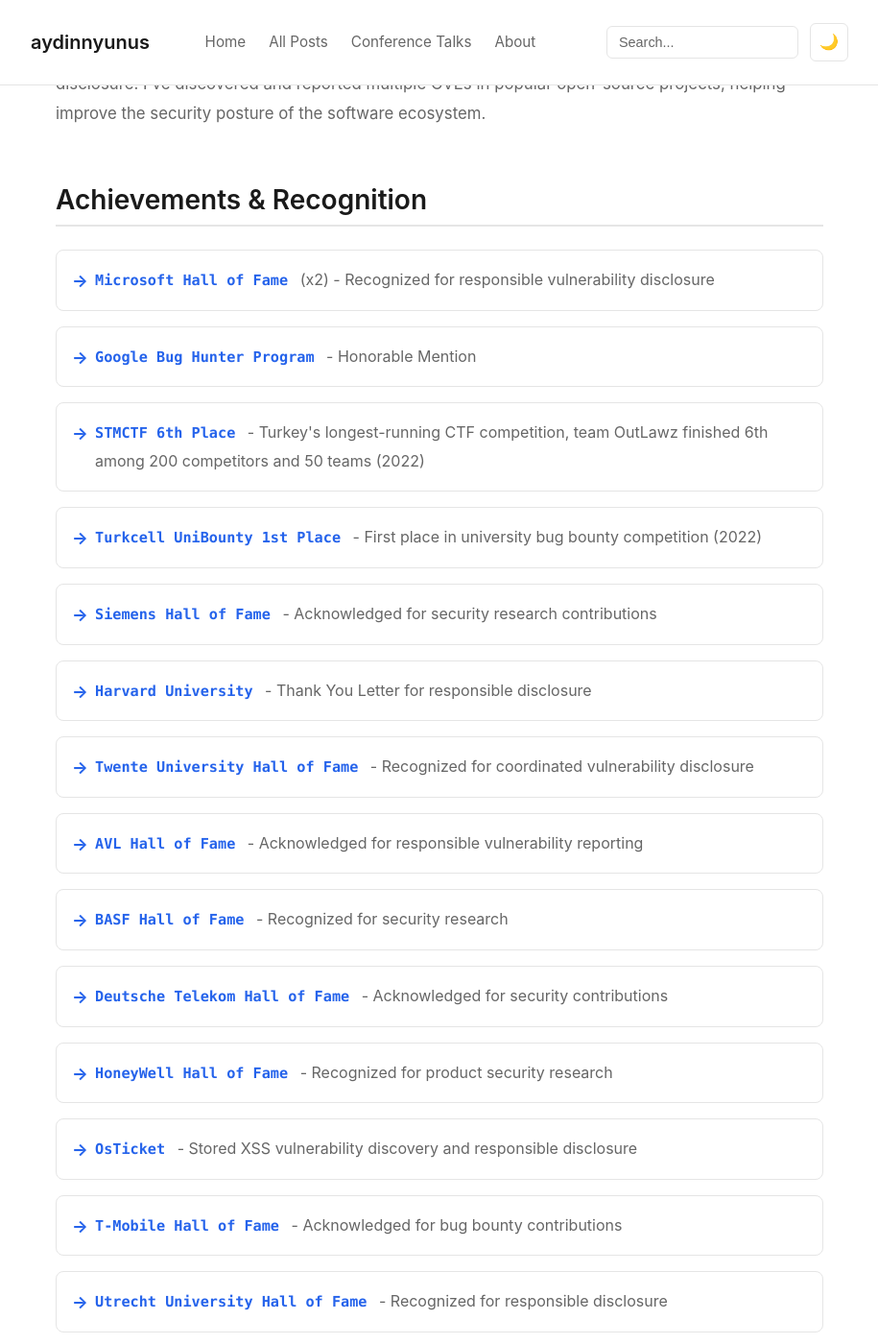
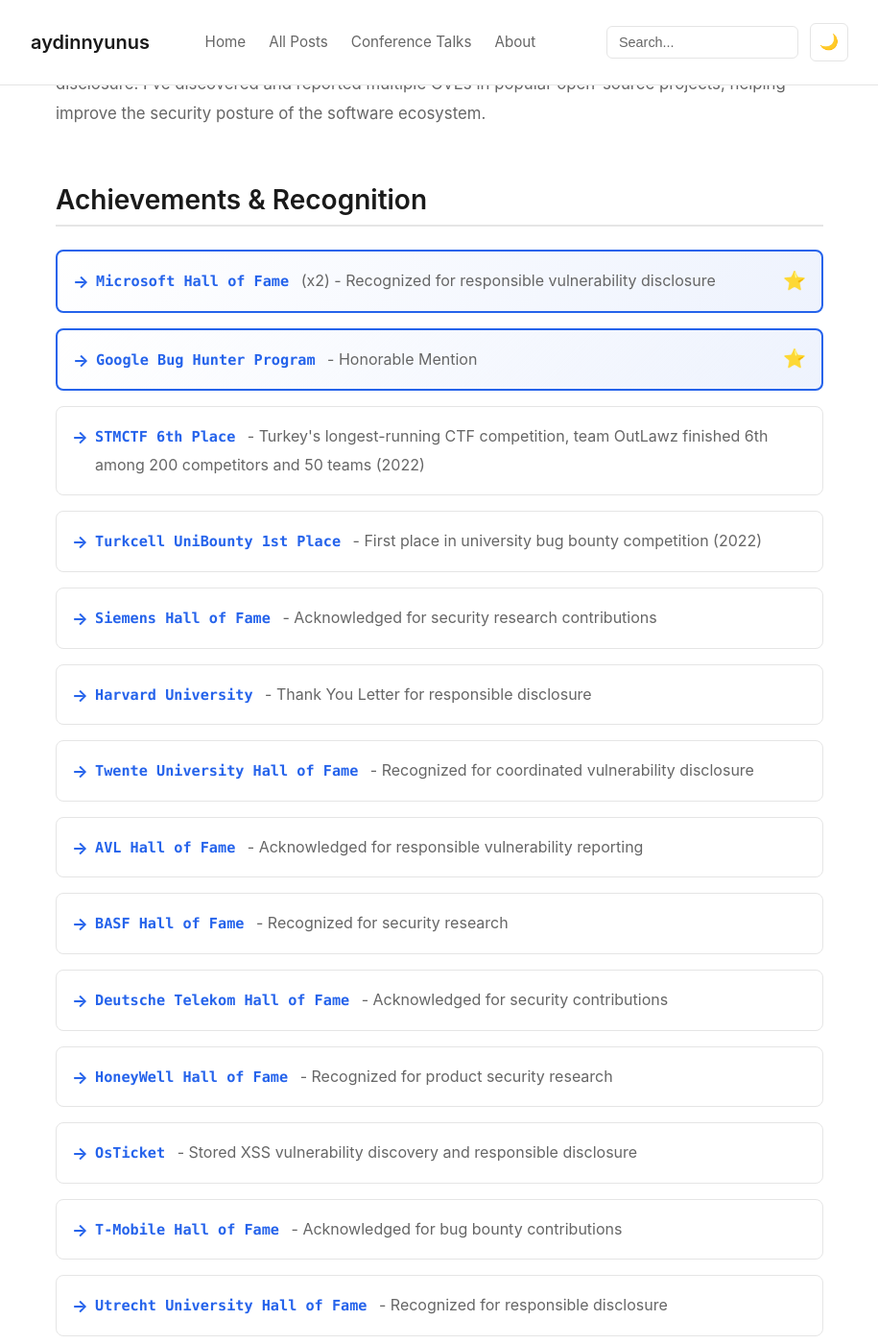
Before and after one commit to aydinnyunus/aydinnyunus.github.io, a Jekyll site: the page built from about.html, in a window 1280 px wide and 1400 px high, scrolled down 868 px. Shown: the whole window at 96% size, without its empty margins (182-1097 px from the left). Built offline with Jekyll 4.4.1, drawn with Linux system fonts in a browser that asks for light colours.

Commit message:
Highlight Microsoft and Google achievements with featured styling

```diff
--- a/about.html
+++ b/about.html
@@ -26,8 +26,8 @@
 <h2>Achievements & Recognition</h2>
 
 <ul>
-  <li><strong>Microsoft Hall of Fame</strong> (x2) - Recognized for responsible vulnerability disclosure</li>
-  <li><strong>Google Bug Hunter Program</strong> - Honorable Mention</li>
+  <li class="achievement-featured"><strong>Microsoft Hall of Fame</strong> (x2) - Recognized for responsible vulnerability disclosure</li>
+  <li class="achievement-featured"><strong>Google Bug Hunter Program</strong> - Honorable Mention</li>
   <li><strong>STMCTF 6th Place</strong> - Turkey's longest-running CTF competition, team OutLawz finished 6th among 200 competitors and 50 teams (2022)</li>
   <li><strong>Turkcell UniBounty 1st Place</strong> - First place in university bug bounty competition (2022)</li>
   <li><strong>Siemens Hall of Fame</strong> - Acknowledged for security research contributions</li>
--- a/assets/css/main.css
+++ b/assets/css/main.css
@@ -710,6 +710,36 @@
   font-size: 1.1rem;
 }
 
+.about-page ul li.achievement-featured {
+  border-color: var(--link-color);
+  border-width: 2px;
+  background: linear-gradient(135deg, var(--card-bg) 0%, rgba(37, 99, 235, 0.08) 100%);
+  position: relative;
+}
+
+.about-page ul li.achievement-featured::after {
+  content: "⭐";
+  position: absolute;
+  right: 1rem;
+  top: 50%;
+  transform: translateY(-50%);
+  font-size: 1.2rem;
+}
+
+.about-page ul li.achievement-featured:hover {
+  border-color: var(--link-hover);
+  box-shadow: 0 4px 12px rgba(37, 99, 235, 0.2);
+  transform: translateX(4px) translateY(-2px);
+}
+
+[data-theme="dark"] .about-page ul li.achievement-featured {
+  background: linear-gradient(135deg, var(--card-bg) 0%, rgba(88, 166, 255, 0.12) 100%);
+}
+
+[data-theme="dark"] .about-page ul li.achievement-featured:hover {
+  box-shadow: 0 4px 12px rgba(88, 166, 255, 0.25);
+}
+
 .about-page ul li strong {
   color: var(--link-color);
   font-weight: 600;
```
